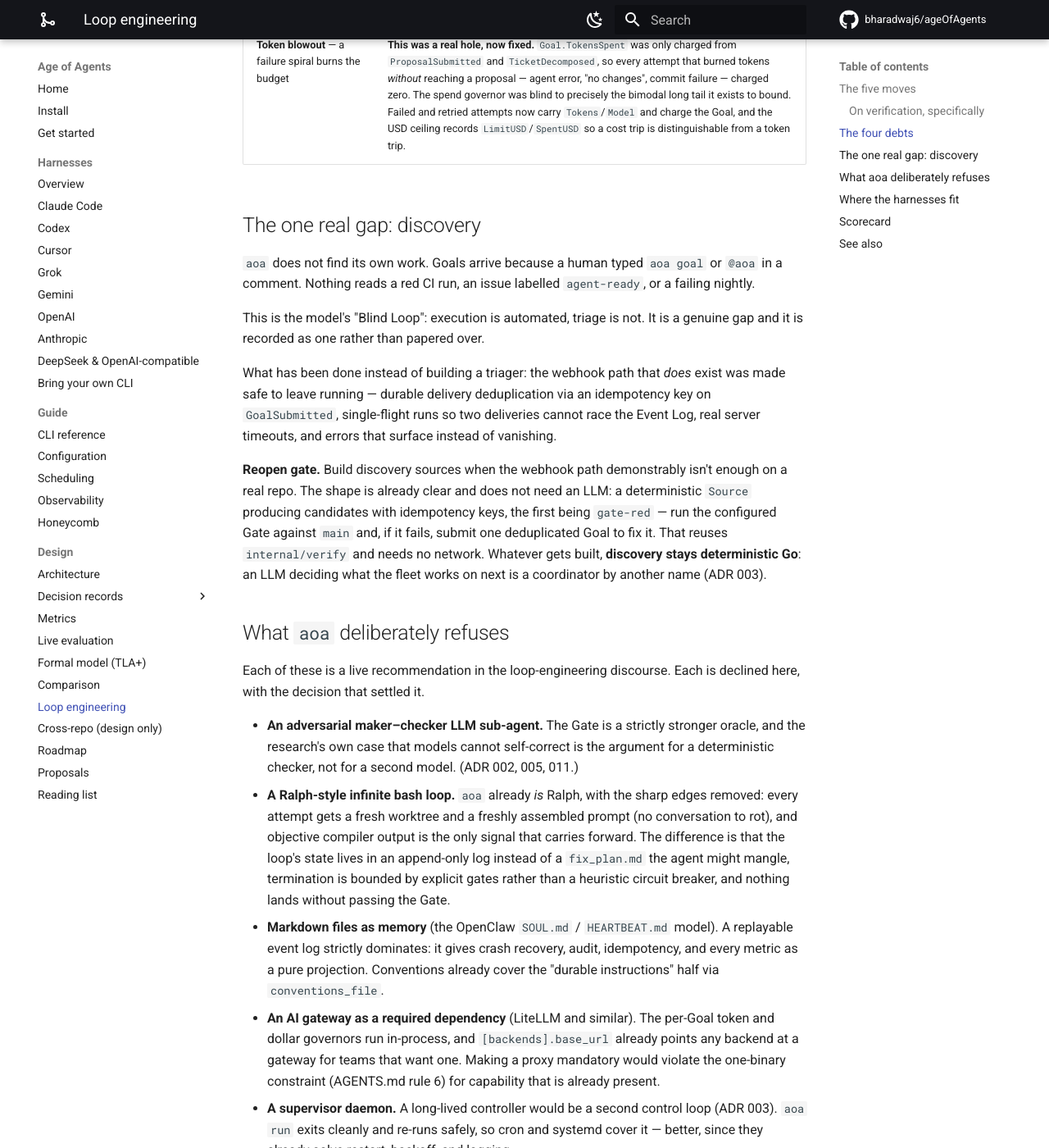
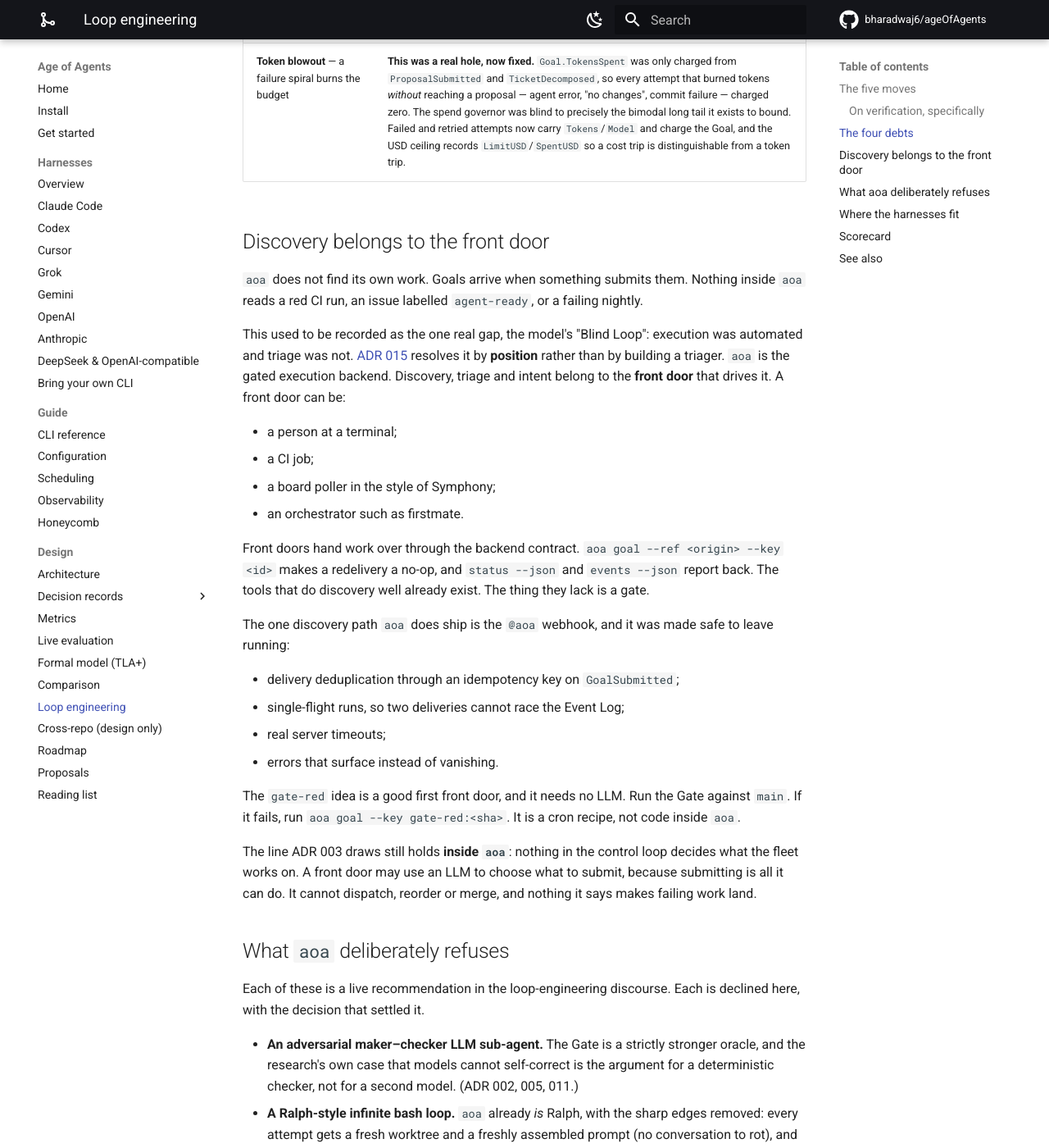
Before and after one commit to bharadwaj6/ageOfAgents, an MkDocs documentation site: the page built from docs/design/loop_engineering.md, in a window 1280 px wide and 1400 px high, scrolled down 2080 px. Shown: the whole window at 82% size. Built offline with MkDocs 1.6.1 and Material for MkDocs 9.7.7, drawn with Linux system fonts in a browser that asks for light colours; comment, search, counter and statistics services are not loaded; some of the changed text lies outside the part shown.

Commit message:
docs: ADR 015 — aoa is a backend for end-to-end automators
Front doors (firstmate, Symphony-style board runners, Linear agents,
CI, people) decide what gets worked on; aoa decides whether it lands.
The ADR defines the backend contract, scopes ADR 003's refusal to aoa's
own control plane, and closes the discovery gap by position. The
roadmap gains a living tracker for the contract increments.

Co-Authored-By: Claude Opus 5 <noreply@anthropic.com>

```diff
--- a/docs/design/loop_engineering.md
+++ b/docs/design/loop_engineering.md
@@ -18,7 +18,7 @@ persistence.
 
 | Move | `aoa` | Where |
 |------|-------|-------|
-| **Discovery** — surface work without being asked | **partial** | Work enters via `aoa goal` or an `@aoa` issue comment (`cmd/aoa/serve.go`). Nothing polls CI, triages issues, or scans commits. See [the open gap](#the-one-real-gap-discovery). |
+| **Discovery** — surface work without being asked | **the front door's job** | `aoa` is the backend ([ADR 015](adr/015-aoa-is-a-backend.md)): a person, a CI job, a board poller or an orchestrator finds the work and submits it with `aoa goal`, or with an `@aoa` issue comment (`cmd/aoa/serve.go`). `aoa` itself polls nothing. See [discovery belongs to the front door](#discovery-belongs-to-the-front-door). |
 | **Handoff** — isolate parallel agents | **ahead of the model** | Per-attempt git worktrees cut from `HEAD` with random branch suffixes (`internal/worktree`), *plus* a serializing merge queue with post-merge verification and `ResetHard` rollback (`internal/mergequeue`). The model asks for worktrees so agents don't collide; `aoa` also guarantees `main` stays linearizable and green (ADR 002). |
 | **Verification** — external backpressure, not self-grading | **ahead of the model** | The Gate is `go build` / `go test` / your commands, run on the **post-merge** state, never on the candidate in isolation. A `regression_verify` Shadow set measures what the Gate itself misses, without blocking (`regression_escape_rate`). |
 | **Persistence** — survive the context window | **ahead of the model** | An append-only JSONL Event Log is the single source of truth; all state is a pure fold (ADR 001), with torn-write repair and crash recovery. Retry prompts carry the prior Gate output; dispatches carry a context pack of merged dependencies (ADR 006). |
@@ -54,25 +54,38 @@ The model names four debts an unattended loop accrues. They are a good checklist
 | **Comprehension rot** — the mental model drifts from the code | Partly. `aoa status`, `aoa diagnose` (MAST histogram), and OTel traces exist; there is no per-run human digest. Deferred — reopen if `status` + `diagnose` prove insufficient on a real repo. |
 | **Token blowout** — a failure spiral burns the budget | **This was a real hole, now fixed.** `Goal.TokensSpent` was only charged from `ProposalSubmitted` and `TicketDecomposed`, so every attempt that burned tokens *without* reaching a proposal — agent error, "no changes", commit failure — charged zero. The spend governor was blind to precisely the bimodal long tail it exists to bound. Failed and retried attempts now carry `Tokens`/`Model` and charge the Goal, and the USD ceiling records `LimitUSD`/`SpentUSD` so a cost trip is distinguishable from a token trip. |
 
-## The one real gap: discovery
+## Discovery belongs to the front door
 
-`aoa` does not find its own work. Goals arrive because a human typed `aoa goal` or `@aoa` in a comment.
-Nothing reads a red CI run, an issue labelled `agent-ready`, or a failing nightly.
+`aoa` does not find its own work. Goals arrive when something submits them. Nothing inside `aoa` reads
+a red CI run, an issue labelled `agent-ready`, or a failing nightly.
 
-This is the model's "Blind Loop": execution is automated, triage is not. It is a genuine gap and it is
-recorded as one rather than papered over.
+This used to be recorded as the one real gap, the model's "Blind Loop": execution was automated and
+triage was not. [ADR 015](adr/015-aoa-is-a-backend.md) resolves it by **position** rather than by
+building a triager. `aoa` is the gated execution backend. Discovery, triage and intent belong to the
+**front door** that drives it. A front door can be:
 
-What has been done instead of building a triager: the webhook path that *does* exist was made safe to
-leave running — durable delivery deduplication via an idempotency key on `GoalSubmitted`, single-flight
-runs so two deliveries cannot race the Event Log, real server timeouts, and errors that surface instead of
-vanishing.
+- a person at a terminal;
+- a CI job;
+- a board poller in the style of Symphony;
+- an orchestrator such as firstmate.
 
-**Reopen gate.** Build discovery sources when the webhook path demonstrably isn't enough on a real repo.
-The shape is already clear and does not need an LLM: a deterministic `Source` producing candidates with
-idempotency keys, the first being `gate-red` — run the configured Gate against `main` and, if it fails,
-submit one deduplicated Goal to fix it. That reuses `internal/verify` and needs no network. Whatever gets
-built, **discovery stays deterministic Go**: an LLM deciding what the fleet works on next is a coordinator
-by another name (ADR 003).
+Front doors hand work over through the backend contract. `aoa goal --ref <origin> --key <id>` makes a
+redelivery a no-op, and `status --json` and `events --json` report back. The tools that do discovery
+well already exist. The thing they lack is a gate.
+
+The one discovery path `aoa` does ship is the `@aoa` webhook, and it was made safe to leave running:
+
+- delivery deduplication through an idempotency key on `GoalSubmitted`;
+- single-flight runs, so two deliveries cannot race the Event Log;
+- real server timeouts;
+- errors that surface instead of vanishing.
+
+The `gate-red` idea is a good first front door, and it needs no LLM. Run the Gate against `main`. If it
+fails, run `aoa goal --key gate-red:<sha>`. It is a cron recipe, not code inside `aoa`.
+
+The line ADR 003 draws still holds **inside `aoa`**: nothing in the control loop decides what the fleet
+works on. A front door may use an LLM to choose what to submit, because submitting is all it can do. It
+cannot dispatch, reorder or merge, and nothing it says makes failing work land.
 
 ## What `aoa` deliberately refuses
 
@@ -119,7 +132,7 @@ approval path, not for trusting a longer loop.
 
 | Move | Where `aoa` stands |
 |---|---|
-| Discovery | Webhook only — deduped and single-flight. Autonomous sources are [deliberately deferred](roadmap.md#deliberately-deferred-with-reopen-conditions) |
+| Discovery | Owned by the front door ([ADR 015](adr/015-aoa-is-a-backend.md)); `aoa` ships only the deduplicated, single-flight `@aoa` webhook |
 | Handoff | Per-attempt git worktrees plus a serializing, gated merge queue |
 | Verification | A deterministic Gate, with the blind spot itself measured (`regression_escape_rate`) |
 | Persistence | Append-only event log, replay, and a deterministic context pack |
--- a/mkdocs.yml
+++ b/mkdocs.yml
@@ -96,6 +96,7 @@ nav:
           - 012 Observability as projection: design/adr/012-observability-as-replay-projection.md
           - 013 Worker pool, not a wave: design/adr/013-worker-pool-not-dispatch-wave.md
           - 014 CLI backends as data: design/adr/014-cli-backends-as-data.md
+          - 015 aoa is a backend: design/adr/015-aoa-is-a-backend.md
       - Metrics: design/metrics.md
       - Live evaluation: design/live_eval.md
       - Formal model (TLA+): design/formal/README.md
```
Also changed, not shown: docs/design/adr/003-flat-orchestrator-worker.md (+2 -1 lines), docs/design/adr/015-aoa-is-a-backend.md (added, +110 -0 lines), docs/design/adr/README.md (+1 -0 lines), docs/design/comparison.md (+29 -0 lines), docs/design/roadmap.md (+52 -2 lines).
